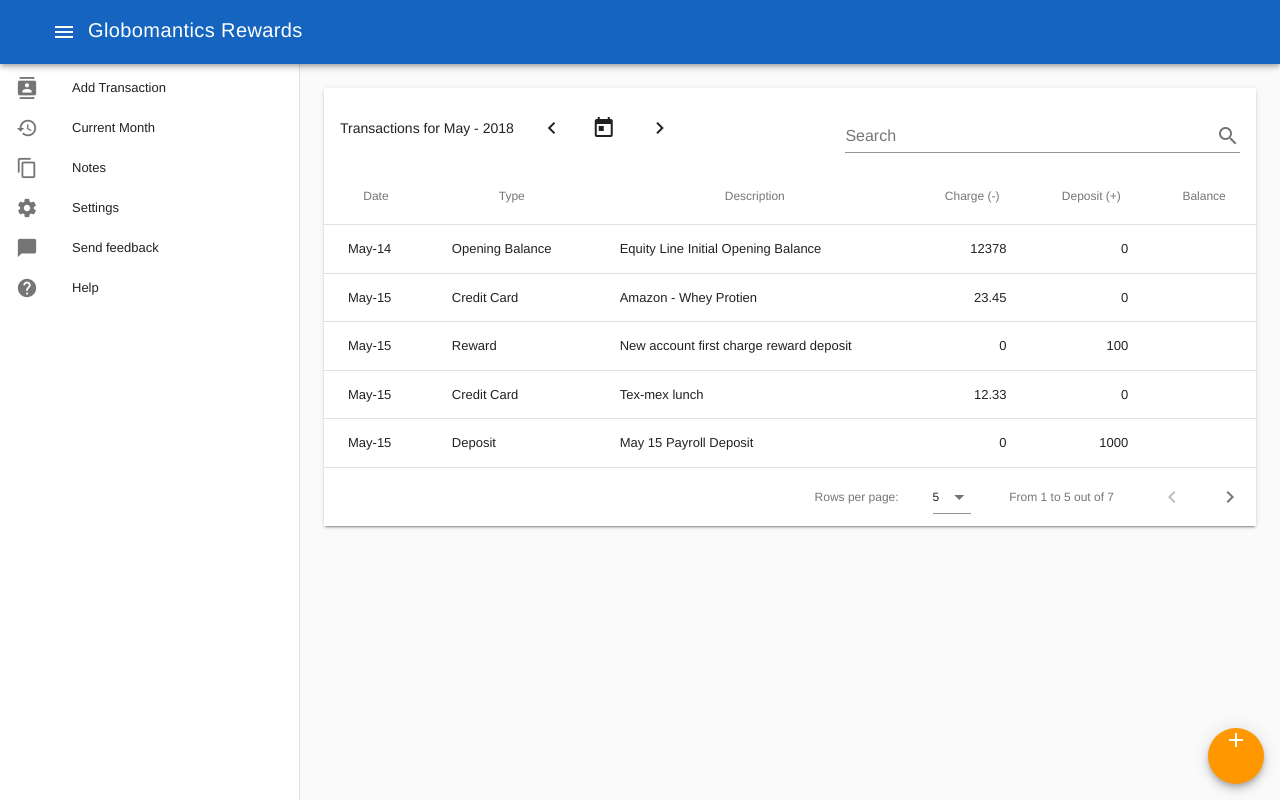
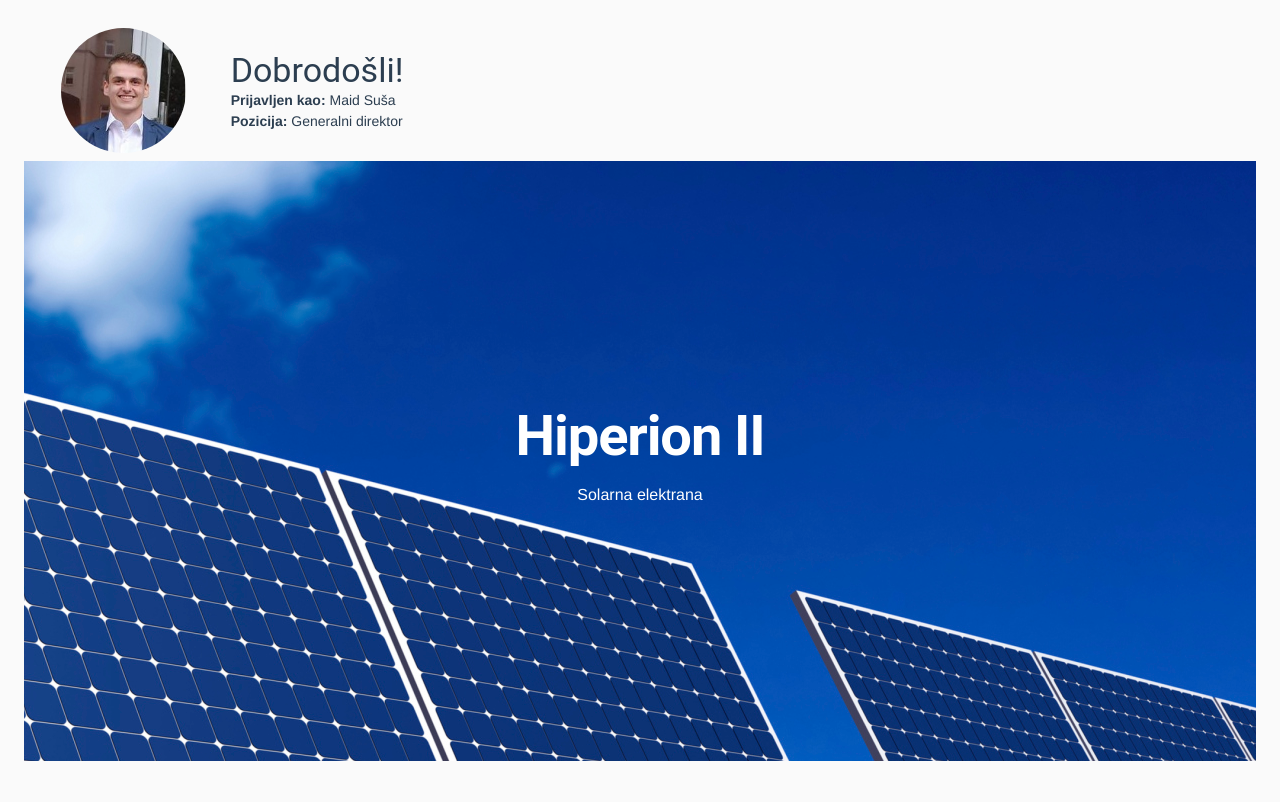
Before and after one commit to mmalisevic1/BussinessAppClient, a Vue app: page /stanje in a window 1280 px wide. Shown: the top 802 px of the page. Built offline with nearby package versions, Linux system fonts and the light colour scheme; what vue-apexcharts would draw is missing.

Commit message:
beta version

```diff
--- a/src/App.vue
+++ b/src/App.vue
@@ -7,9 +7,40 @@
     <router-view/>
   </div> -->
   <v-app id="app">
-    <router-view/>
+    <!-- <router-view/> -->
+    <template v-if="showMenu">
+      <drawer ></drawer>
+      <home></home>
+    </template>
+    <login v-else-if="showLogin"></login>
+    <home-new v-else></home-new>
   </v-app>
 </template>
+<script>
+import Home from './components/Home.vue'
+import Drawer from './components/Drawer.vue'
+import HomeNew from './components/HomeNew.vue'
+import Login from './components/Login.vue'
+export default {
+  components: {
+    Home,
+    Drawer,
+    HomeNew,
+    Login
+  },
+  computed: {
+    showMenu() {
+      console.log('IME RUTE: ' + this.$route.name);
+      return this.$route.name !== 'HomeNew' && this.$route.name !== 'Home' && this.$route.name !== 'Login';
+    },
+    showLogin() {
+      console.log('IME RUTE: ' + this.$route.name);
+      return this.$route.name === 'Login';
+    }
+  }
+}
+</script>
+
 
 <style>
 
--- /dev/null
+++ b/src/components/Drawer.vue
@@ -0,0 +1,123 @@
+<template>
+    <div>
+        <v-navigation-drawer
+      fixed
+      clipped
+      app
+      v-model="drawer"
+    >
+      <v-list dense>
+          <v-list-tile @click="menuAction(ndx)" v-bind:key="ndx">
+            <v-list-tile-action>
+              <v-icon>{{ pocetna.icon }}</v-icon>
+            </v-list-tile-action>
+            <v-list-tile-content>
+              <v-list-tile-title>
+                {{ pocetna.text }}
+              </v-list-tile-title>
+            </v-list-tile-content>
+          </v-list-tile>
+        <template v-for="(item, ndx) in menuItems">
+          <!-- <v-layout
+            row
+            v-if="item.heading"
+            align-center
+            :key="ndx"
+          >
+            <v-flex xs6>
+              <v-subheader v-if="item.heading">
+                {{ item.heading }}
+              </v-subheader>
+            </v-flex>
+            <v-flex xs6 class="text-xs-center">
+              <a href="#!" class="body-2 black--text">EDIT</a>
+            </v-flex>
+          </v-layout> -->
+          <!-- <v-list-group v-else-if="item.children" v-model="item.model" v-bind:key="ndx" no-action>
+            <v-list-tile slot="item" @click="menuAction">
+              <v-list-tile-action>
+                <v-icon>{{ item.model ? item.icon : item['icon-alt'] }}</v-icon>
+              </v-list-tile-action>
+              <v-list-tile-content>
+                <v-list-tile-title>
+                  {{ item.text }}
+                </v-list-tile-title>
+              </v-list-tile-content>
+            </v-list-tile>
+            <v-list-tile
+              v-for="(child, i) in item.children"
+              :key="i"
+              @click="menuAction"
+            >
+              <v-list-tile-action v-if="child.icon">
+                <v-icon>{{ child.icon }}</v-icon>
+              </v-list-tile-action>
+              <v-list-tile-content>
+                <v-list-tile-title>
+                  {{ child.text }}
+                </v-list-tile-title>
+              </v-list-tile-content>
+            </v-list-tile>
+          </v-list-group> -->
+          <!-- @click="menuAction(ndx)" -->
+          <v-list-tile :to="item.to" v-bind:key="ndx">
+            <v-list-tile-action>
+              <v-icon>{{ item.icon }}</v-icon>
+            </v-list-tile-action>
+            <v-list-tile-content>
+              <v-list-tile-title>
+                {{ item.text }}
+              </v-list-tile-title>
+            </v-list-tile-content>
+          </v-list-tile>
+        </template>
+      </v-list>
+    </v-navigation-drawer>
+    <v-toolbar
+      color="blue darken-3"
+      dark
+      app
+      clipped-left
+      fixed
+    >
+      <v-toolbar-title :style="$vuetify.breakpoint.smAndUp ? '' : 'min-width: 72px'" class="ml-0 pl-3">
+        <v-toolbar-side-icon @click.stop="drawer = !drawer"></v-toolbar-side-icon>
+        <span class="hidden-xs-only">Hiperion II</span>
+      </v-toolbar-title>
+      <!-- <v-text-field
+        light
+        solo
+        prepend-icon="search"
+        placeholder="Search"
+        style="max-width: 500px; min-width: 128px"
+      ></v-text-field> -->
+      <!-- <header-actions></header-actions> -->
+    </v-toolbar>
+    </div>
+</template>
+<script>
+export default {
+    name: 'Drawer',
+    data: () => ({
+    dialog: false,
+    drawer: null,
+    activeComponent: 1,
+    pocetna: { icon: 'home', text: 'Početna stranica', to: '/homenew' },
+    menuItems: [
+      { icon: 'build', text: 'Stanje elektrane', to: '/stanje' },
+      { icon: 'dashboard', text: 'Proizvodnja elektrane', to: '/proizvodnja' },
+      { icon: 'wb_sunny', text: 'Meteorološki uslovi', to: '/vrijeme' },
+      { icon: 'people', text: 'Ljudski resursi', to: '/transactions' },
+      { icon: 'exit_to_app', text: 'Odjava', to: '/login' }
+    ]
+  }),
+  methods: {
+    menuAction: function (ndx) {
+      this.$router.push('/homenew');
+    }
+  }
+}
+</script>
+<style scoped>
+
+</style>
--- a/src/components/EditTransactions.vue
+++ b/src/components/EditTransactions.vue
@@ -16,11 +16,11 @@
         <v-card-title
           class="grey lighten-4 py-4 title"
         >
-          New Transaction
+          Dodaj uposlenika
         </v-card-title>
         <v-container grid-list-sm class="pa-4">
           <v-layout row wrap>
-            <v-flex xs12>
+            <!-- <v-flex xs12>
               <v-menu
                 ref="datePicker"
                 lazy
@@ -46,25 +46,33 @@
                 >
                 </v-date-picker>
               </v-menu>
+            </v-flex> -->
+            <v-flex xs12>
+              <v-text-field
+                prepend-icon="perm_identity"
+                placeholder="Ime i prezime"
+                v-model="transaction.description"
+              ></v-text-field>
             </v-flex>
             <v-flex xs12>
               <v-select
-                prepend-icon="credit_card"
+                prepend-icon="supervisor_account"
                 :items="transactionTypes"
                 v-model="transaction.transactionType"
-                label="Transaction Type"
+                label="Pozicija uposlenika"
                 single-line
                 bottom
               ></v-select>
             </v-flex>
             <v-flex xs12>
               <v-text-field
-                prepend-icon="description"
-                placeholder="Description"
-                v-model="transaction.description"
+                prepend-icon="call"
+                placeholder="Broj telefona"
+                mask="###/###-###"
+                v-model="transaction.notes"
               ></v-text-field>
             </v-flex>
-            <v-flex xs6>
+            <!-- <v-flex xs6>
               <v-text-field
                 prepend-icon="remove_circle"
                 placeholder="Charge (-)"
@@ -79,13 +87,16 @@
                 mask="#########"
                 v-model="transaction.deposit"
               ></v-text-field>
-            </v-flex>
+            </v-flex> -->
             <v-flex xs12>
-              <v-text-field
-                prepend-icon="message"
-                placeholder="Notes"
-                v-model="transaction.notes"
-              ></v-text-field>
+              <v-select
+                prepend-icon="how_to_reg"
+                :items="statusi"
+                v-model="transaction.transactionType"
+                label="Status"
+                single-line
+                bottom
+              ></v-select>
             </v-flex>
           </v-layout>
         </v-container>
@@ -101,7 +112,7 @@
 
 <script>
 export default {
-  name: 'EditTransaction',
+  name: 'EditTransactions',
   data: () => ({
     dialog: false,
     transaction: {
@@ -114,10 +125,17 @@ export default {
       deposit: 0.0
     },
     transactionTypes: [
-      { text: 'Credit Card', value: 'Credit Card' },
-      { text: 'Debit Card', value: 'Debit Card' },
-      { text: 'Check', value: 'Check' },
-      { text: 'Deposit', value: 'Deposit' }
+      { text: 'Inženjer', value: 'Inženjer' },
+      { text: 'Tehničar', value: 'Tehničar' },
+      { text: 'Računovođa', value: 'Računovođa' },
+      { text: 'Rukovodilac sektora za opće poslove', value: 'Rukovodilac sektora za opće poslove' },
+      { text: 'Tehnički sekretar', value: 'Tehnički sekretar' },
+    ],
+    statusi: [
+      { text: 'Aktivan', value: 'Aktivan' },
+      { text: 'Bolovanje', value: 'Bolovanje' },
+      { text: 'Godišnji odmor', value: 'Godišnji odmor' },
+      { text: 'Poslovni put', value: 'Poslovni put' }
     ],
     transactionDatePicker: false
   }),
--- a/src/components/Home.vue
+++ b/src/components/Home.vue
@@ -1,6 +1,5 @@
 <template>
-  <div>
-    <v-navigation-drawer
+  <!-- <v-navigation-drawer
       fixed
       clipped
       app
@@ -8,48 +7,7 @@
     >
       <v-list dense>
         <template v-for="(item, ndx) in menuItems">
-          <v-layout
-            row
-            v-if="item.heading"
-            align-center
-            :key="ndx"
-          >
-            <v-flex xs6>
-              <v-subheader v-if="item.heading">
-                {{ item.heading }}
-              </v-subheader>
-            </v-flex>
-            <v-flex xs6 class="text-xs-center">
-              <a href="#!" class="body-2 black--text">EDIT</a>
-            </v-flex>
-          </v-layout>
-          <v-list-group v-else-if="item.children" v-model="item.model" v-bind:key="ndx" no-action>
-            <v-list-tile slot="item" @click="menuAction">
-              <v-list-tile-action>
-                <v-icon>{{ item.model ? item.icon : item['icon-alt'] }}</v-icon>
-              </v-list-tile-action>
-              <v-list-tile-content>
-                <v-list-tile-title>
-                  {{ item.text }}
-                </v-list-tile-title>
-              </v-list-tile-content>
-            </v-list-tile>
-            <v-list-tile
-              v-for="(child, i) in item.children"
-              :key="i"
-              @click="menuAction"
-            >
-              <v-list-tile-action v-if="child.icon">
-                <v-icon>{{ child.icon }}</v-icon>
-              </v-list-tile-action>
-              <v-list-tile-content>
-                <v-list-tile-title>
-                  {{ child.text }}
-                </v-list-tile-title>
-              </v-list-tile-content>
-            </v-list-tile>
-          </v-list-group>
-          <v-list-tile v-else @click="menuAction" v-bind:key="ndx">
+          <v-list-tile :to="item.to" v-bind:key="ndx">
             <v-list-tile-action>
               <v-icon>{{ item.icon }}</v-icon>
             </v-list-tile-action>
@@ -71,53 +29,61 @@
     >
       <v-toolbar-title :style="$vuetify.breakpoint.smAndUp ? '' : 'min-width: 72px'" class="ml-0 pl-3">
         <v-toolbar-side-icon @click.stop="drawer = !drawer"></v-toolbar-side-icon>
-        <span class="hidden-xs-only">Globomantics Rewards</span>
+        <span class="hidden-xs-only">Hiperion II</span>
       </v-toolbar-title>
-      <!-- <v-text-field
-        light
-        solo
-        prepend-icon="search"
-        placeholder="Search"
-        style="max-width: 500px; min-width: 128px"
-      ></v-text-field> -->
-      <!-- <header-actions></header-actions> -->
-    </v-toolbar>
+    </v-toolbar> -->
+
+    <!-- @click="menuAction(ndx)" -->
     <v-content>
       <v-container fluid>
         <v-layout>
-            <transactions></transactions>
+            <!-- <stanje-elektrane v-show="activeComponent == 1"></stanje-elektrane>
+            <proizvodnja v-show="activeComponent == 2"></proizvodnja>
+            <vrijeme v-show="activeComponent == 3"></vrijeme>
+            <transactions v-show="activeComponent == 4"></transactions>
+            <edit-transaction v-show="activeComponent == 4"></edit-transaction> -->
+            <v-fade-transition mode="out-in">
+              <router-view />
+            </v-fade-transition>
         </v-layout>
       </v-container>
     </v-content>
-    <edit-transaction></edit-transaction>
-  </div>
 </template>
 
 <script>
 import Transactions from './Transactions.vue'
 import EditTransaction from './EditTransactions.vue'
+import StanjeElektrane from './StanjeElektrane.vue'
+import Proizvodnja from './Proizvodnja.vue'
+import Vrijeme from './Vrijeme.vue'
 
 export default {
   name: 'Home',
   components: {
     Transactions,
-    EditTransaction
+    EditTransaction,
+    StanjeElektrane,
+    Proizvodnja,
+    Vrijeme
   },
   data: () => ({
     dialog: false,
     drawer: null,
+    activeComponent: 1,
     menuItems: [
-      { icon: 'contacts', text: 'Add Transaction' },
-      { icon: 'history', text: 'Current Month' },
-      { icon: 'content_copy', text: 'Notes' },
-      { icon: 'settings', text: 'Settings' },
-      { icon: 'chat_bubble', text: 'Send feedback' },
-      { icon: 'help', text: 'Help' }
+      { icon: 'home', text: 'Početna stranica', to: '/homenew' },
+      { icon: 'build', text: 'Stanje elektrane', to: '/stanje' },
+      { icon: 'dashboard', text: 'Proizvodnja elektrane', to: '/proizvodnja' },
+      { icon: 'wb_sunny', text: 'Meteorološki uslovi', to: '/vrijeme' },
+      { icon: 'people', text: 'Ljudski resursi', to: '/transactions' }
     ]
   }),
   methods: {
-    menuAction: function () {
-      // TODO
+    menuAction: function (ndx) {
+      if (ndx == 0) {
+        this.$router.push('/homenew');
+      }
+      this.activeComponent = ndx;
     },
     showProfile: function () {
       console.log('show profile clicked!')
--- /dev/null
+++ b/src/components/Srednja.vue
@@ -0,0 +1,19 @@
+<template>
+    <div>
+        <drawer></drawer>
+        <home></home>
+    </div>
+</template>
+<script>
+import Drawer from './Drawer.vue'
+import Home from './Home.vue'
+export default {
+    components: {
+        Drawer,
+        Home
+    }
+}
+</script>
+<style scoped>
+
+</style>
--- a/src/components/StanjeElektrane.vue
+++ b/src/components/StanjeElektrane.vue
@@ -208,6 +208,7 @@ Vue.use(VueApexCharts)
 Vue.component('apexchart', VueApexCharts)
 
 export default {
+    name: 'StanjeElektrane',
     data: () => ({
         uPogonu: true,
         seriesBar: [70],
--- a/src/components/Transactions.vue
+++ b/src/components/Transactions.vue
@@ -1,10 +1,13 @@
 <template>
-  <v-card style="width: 100%;">
+<v-container fluid>
+  <v-layout>
+      <div style="width: 100%;">
+      <v-card style="width: 100%;">
     <v-card-title>
-      <span class="pr-3">
-        Transactions for {{ months[currentMonth].name }} - {{ currentYear }}
+      <span class="pr-3 primary--text">
+        Uposlenici solarne elektrane Hiperion II
       </span>
-      <v-btn flat icon class="pr-2" @click="gotoMonth(-1)">
+      <!-- <v-btn flat icon class="pr-2" @click="gotoMonth(-1)">
         <v-icon>keyboard_arrow_left</v-icon>
       </v-btn>
       <v-btn flat icon class="pr-2" @click="gotoCurrentMonth">
@@ -12,11 +15,11 @@
       </v-btn>
       <v-btn flat icon @click="gotoMonth(1)">
         <v-icon>keyboard_arrow_right</v-icon>
-      </v-btn>
+      </v-btn> -->
       <v-spacer></v-spacer>
       <v-text-field
         append-icon="search"
-        label="Search"
+        label="Pretraga"
         single-line
         hide-details
         v-model="search"
@@ -43,13 +46,13 @@
               ></v-text-field>
             </v-edit-dialog>
           </td>
-          <td class="text-xs-left">{{ props.item.transactionType }}</td>
-          <td class="text-xs-left" @click="props.expanded = !props.expanded">
+          <td class="text-xs-center">{{ props.item.transactionType }}</td>
+          <td class="text-xs-center" @click="props.expanded = !props.expanded">
             {{ props.item.description }}
           </td>
-          <td class="text-xs-right">{{ props.item.charge }}</td>
-          <td class="text-xs-right">{{ props.item.deposit }}</td>
-          <td class="text-xs-right">{{ props.item.balance }}</td>
+          <td class="text-xs-center">{{ props.item.charge }}</td>
+          <!-- <td class="text-xs-right">{{ props.item.deposit }}</td>
+          <td class="text-xs-right">{{ props.item.balance }}</td> -->
         </tr>
       </template>
 
@@ -67,10 +70,21 @@
 
     </v-data-table>
   </v-card>
+  </div>
+  <edit-transactions></edit-transactions>
+  </v-layout>
+</v-container>
+
+
 </template>
 
 <script>
+import EditTransactions from './EditTransactions.vue';
 export default {
+  name: 'transactions',
+  components: {
+    EditTransactions
+  },
   data () {
     return {
       months: [
@@ -96,83 +110,67 @@ export default {
       search: '',
       pagination: {},
       headers: [
-        { text: 'Date', align: 'center', sortable: false, value: 'date' },
-        { text: 'Type', align: 'center', sortable: false, value: 'type' },
-        { text: 'Description', align: 'center', sortable: false, value: 'description' },
-        { text: 'Charge (-)', align: 'center', sortable: false, value: 'paymentAmt' },
-        { text: 'Deposit (+)', align: 'center', sortable: false, value: 'depositAmt' },
-        { text: 'Balance', align: 'center', sortable: false, value: 'balance' }
+        { text: 'Ime i prezime', align: 'center', sortable: true, value: 'description' },
+        { text: 'Pozicija', align: 'center', sortable: false, value: 'description' },
+        { text: 'Broj telefona', align: 'center', sortable: false, value: 'description' },
+        { text: 'Status', align: 'center', sortable: false, value: 'description' }
       ],
       items: [
         {
           '_id': '5a8245999f63531c3ce288ba',
           'userId': '5a777f0a75f64a1698221d98',
-          'transactionDate': 'May-14',
-          'transactionType': 'Opening Balance',
-          'description': 'Equity Line Initial Opening Balance',
-          'charge': 12378.0,
-          'deposit': 0.0,
-          'notes': ''
+          'transactionDate': 'Damir Hasanović',
+          'transactionType': 'Inženjer',
+          'description': '061/111-111',
+          'charge': 'Aktivan'
         },
         {
           '_id': '5a8245999f63531c3ce288bb',
           'userId': '5a777f0a75f64a1698221d98',
-          'transactionDate': 'May-15',
-          'transactionType': 'Credit Card',
-          'description': 'Amazon - Whey Protien',
-          'charge': 23.45,
-          'deposit': 0.0,
-          'notes': ''
+          'transactionDate': 'Nura Tanković-Imamović',
+          'transactionType': 'Inženjer',
+          'description': '062/222-222',
+          'charge': 'Aktivan'
         },
         {
           '_id': '5a8245999f63531c3ce288bc',
           'userId': '5a777f0a75f64a1698221d98',
-          'transactionDate': 'May-15',
-          'transactionType': 'Reward',
-          'description': 'New account first charge reward deposit',
-          'charge': 0.0,
-          'deposit': 100.0,
-          'notes': ''
+          'transactionDate': 'Mahir Haskić',
+          'transactionType': 'Tehničar',
+          'description': '063/000-000',
+          'charge': 'Aktivan'
         },
         {
           '_id': '5a8245999f63531c3ce288bd',
           'userId': '5a777f0a75f64a1698221d98',
-          'transactionDate': 'May-15',
-          'transactionType': 'Credit Card',
-          'description': 'Tex-mex lunch',
-          'charge': 12.33,
-          'deposit': 0.0,
-          'notes': ''
+          'transactionDate': 'Kenan Ibrahimović',
+          'transactionType': 'Tehničar',
+          'description': '064/333-333',
+          'charge': 'Aktivan'
         },
         {
           '_id': '5a8245999f63531c3ce288be',
           'userId': '5a777f0a75f64a1698221d98',
-          'transactionDate': 'May-15',
-          'transactionType': 'Deposit',
-          'description': 'May 15 Payroll Deposit',
-          'charge': 0.0,
-          'deposit': 1000.0,
-          'notes': ''
+          'transactionDate': 'Salko Bečić',
+          'transactionType': 'Tehničar',
+          'description': '061/123-456',
+          'charge': 'Aktivan'
         },
         {
           '_id': '5a8245999f63531c3ce288bf',
           'userId': '5a777f0a75f64a1698221d98',
-          'transactionDate': 'May-16',
-          'transactionType': 'Credit Card',
-          'description': 'Quick Trip - gas and car wash',
-          'charge': 38.12,
-          'deposit': 0.0,
-          'notes': 'Gas for the Acura. Got a car wash too.'
+          'transactionDate': 'Sanja Bešlija',
+          'transactionType': 'Rukovodilac sektora za opće poslove',
+          'description': '062/567-452',
+          'charge': 'Bolovanje'
         },
         {
           '_id': '5a8245999f63531c3ce288c0',
           'userId': '5a777f0a75f64a1698221d98',
-          'transactionDate': 'May-16',
-          'transactionType': 'Credit Card',
-          'description': 'Optics World - Vortex Scope',
-          'charge': 833.0,
-          'deposit': 0.0,
-          'notes': 'My wife is going to kill me when she see this!'
+          'transactionDate': 'Tahir Omerović',
+          'transactionType': 'Tehnički sekretar',
+          'description': '061/774-524',
+          'charge': 'Godišnji odmor'
         }
       ]
     }
--- a/src/components/Vrijeme.vue
+++ b/src/components/Vrijeme.vue
@@ -65,6 +65,7 @@ export default {
     components: {
         'weather': VueWeatherWidget
     },
+    name: 'Vrijeme',
     data: () => ({
         headers: [
             { text: 'Datum', align: 'center', sortable: false, value: 'date' },
--- a/src/router.js
+++ b/src/router.js
@@ -7,6 +7,8 @@ import HomeNew from './components/HomeNew'
 import StanjeElektrane from './components/StanjeElektrane'
 import Vrijeme from './components/Vrijeme'
 import Proizvodnja from './components/Proizvodnja'
+import Srednja from './components/Srednja'
+import Transactions from './components/Transactions'
 
 Vue.use(Router)
 
@@ -16,6 +18,11 @@ export default new Router({
       path: '/',
       name: 'Home',
       component: Home
+    },
+    {
+      path: '/srednja',
+      name: 'Srednja',
+      component: Srednja
     },
     {
       path: '/login',
@@ -47,6 +54,11 @@ export default new Router({
       component: Proizvodnja
     },
     {
+      path: '/transactions',
+      name: 'Transactions',
+      component: Transactions
+    },
+    {
       path: '/about',
       name: 'about',
       // route level code-splitting
```
Also changed, not shown: src/components/HomeNew.vue (+9 -4 lines), src/components/Login.vue (+7 -6 lines), src/components/Proizvodnja.vue (+7 -3 lines).
